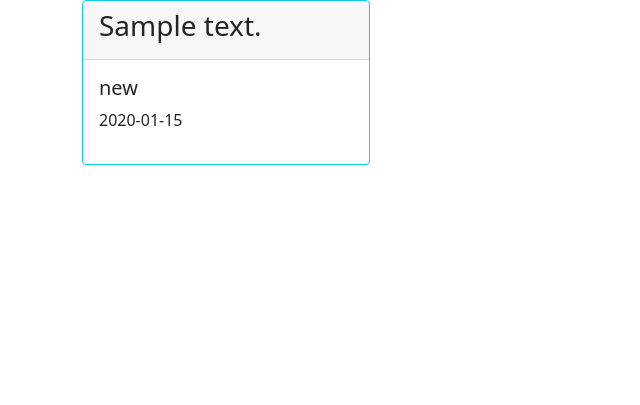
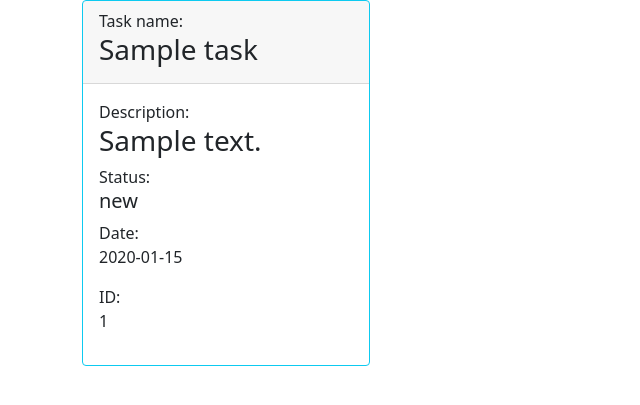
Before and after one commit to AsimRaziyev/homework61, a Django app: page /task/1/ in a window 1280 px wide. Shown: the part 56-461 px from the top of the page, without its empty margins (0-640 px from the left). Run offline with Django 3.2, Linux system fonts and the light colour scheme; tables that the repository leaves empty hold one stand-in row (values such as "Sample post").

Commit message:
добавил подробный просмотр задачи, validate.py migrate

```diff
--- a/source/webapp/admin.py
+++ b/source/webapp/admin.py
@@ -5,11 +5,11 @@ from webapp.models import Task
 
 
 class TaskAdmin(admin.ModelAdmin):
-    list_display = ['id', 'description', 'status', 'created_at']
+    list_display = ['id', 'description', 'status', 'task_name', 'created_at']
     list_display_links = ['description']
     list_filter = ['status']
     search_fields = ['description']
-    fields = ['description', 'status', 'created_at']
+    fields = ['description', 'status', 'task_name', 'created_at']
 
 
 admin.site.register(Task, TaskAdmin)
--- a/source/webapp/models.py
+++ b/source/webapp/models.py
@@ -5,10 +5,12 @@ STATUS_CHOICES = [('new', 'Новая'), ('in_progress', 'В процессе'),
 
 
 class Task(models.Model):
+    task_name = models.CharField(max_length=50, null=False, verbose_name="Названия задачи")
     description = models.TextField(max_length=3000, null=False, verbose_name="Описание")
     status = models.CharField(max_length=60, null=False, verbose_name="Статус", default=STATUS_CHOICES,
                               choices=STATUS_CHOICES)
     created_at = models.DateField(null=True, blank=True, verbose_name="Дата создания")
+
 
     def __str__(self):
         return f"{self.id}. {self.description}: {self.status}"
--- a/source/webapp/static/css/style.css
+++ b/source/webapp/static/css/style.css
@@ -1,3 +1,6 @@
 h1{
 color : red
 }
+title{
+    color : red
+}
--- a/source/webapp/templates/index.html
+++ b/source/webapp/templates/index.html
@@ -19,7 +19,7 @@
             <div class="col-12 col-md-6 col-lg-4">
                 <div class="card">
                     <div class="card-body">
-                        <a href="{% url 'task_view' task.pk %}" class="card-link"><h5 class="card-title">{{ task.description }}</h5></a>
+                        <a href="{% url 'task_view' task.pk %}" class="card-link" title="Просмотр задачи"><h5 class="card-title">{{ task.description }}</h5></a>
                     </div>
                 </div>
             </div>
--- a/source/webapp/templates/task_view.html
+++ b/source/webapp/templates/task_view.html
@@ -13,11 +13,12 @@
 
 {% block content %}
 <div class="card border-info mb-3" style="max-width: 18rem;">
-  <div class="card-header"><h3>{{ task.description }}</h3></div>
-  <div class="card-body">
-    <h5 class="card-title">{{ task.status }}</h5>
-    <p> {{ task.created_at|date:"Y-m-d" }}</p>
-  </div>
+    <div class="card-header"><label>Task name:</label><h3>{{ task.task_name }}</h3></div>
+    <div class="card-body"><label>Description:</label><h3>{{ task.description }}</h3>
+    <label>Status:</label><h5 class="card-title">{{ task.status }}</h5>
+        <label>Date:</label><p>{{ task.created_at|date:"Y-m-d" }}</p>
+        <label>ID:</label><p>{{ task.pk}}</p>
+    </div>
 </div>
 
 <div class="modal fade" id="taskleDeleteModal" tabindex="-1" aria-labelledby="exampleModalLabel"
--- a/source/webapp/views.py
+++ b/source/webapp/views.py
@@ -17,17 +17,23 @@ def task_view(request, pk):
 
 def create_task(request):
     if request.method == "GET":
-        return render(request, "create.html", {"statuses": STATUS_CHOICES})
+        form = TaskForm()
+        return render(request, "create.html", {"form": form})
     else:
-        description = request.POST.get("description")
-        status = request.POST.get("status")
-        created_at = request.POST.get("created_at")
-        if created_at == "":
-            created_at = None
-        else:
-            created_at = created_at
-    new_task = Task.objects.create(description=description, status=status, created_at=created_at)
-    return redirect("task_view", pk=new_task.pk)
+        form = TaskForm(data=request.POST)
+        if form.is_valid():
+            task_name = form.cleaned_data.get("task_name")
+            description = form.cleaned_data.get("description")
+            status = form.cleaned_data.get("status")
+            created_at = form.cleaned_data.get("created_at")
+            if created_at == "":
+                created_at = None
+            else:
+                created_at = created_at
+            new_task = Task.objects.create(task_name=task_name, description=description, status=status,
+                                           created_at=created_at)
+            return redirect("task_view", pk=new_task.pk)
+        return render(request, "create.html", {"form": form})
 
 
 def delete_task(request, pk):
@@ -44,6 +50,7 @@ def update_task(request, pk):
     task = get_object_or_404(Task, pk=pk)
     if request.method == "GET":
         form = TaskForm(initial={
+            "task_name": task.task_name,
             "description": task.description,
             "status": task.status,
             "created_at": task.created_at
@@ -52,6 +59,7 @@ def update_task(request, pk):
     else:
         form = TaskForm(data=request.POST)
         if form.is_valid():
+            task.task_name = form.cleaned_data.get("task_name")
             task.description = form.cleaned_data.get("description")
             task.status = form.cleaned_data.get("status")
             task.created_at = form.cleaned_data.get("created_at")
```
Also changed, not shown: source/webapp/forms.py (+7 -5 lines), source/webapp/templates/create.html (+1 -15 lines), source/webapp/templates/partial/form.html (+4 -3 lines), source/webapp/validate.py (added, +15 -0 lines), source/webapp/migrations/0007_task_task_name.py (added).
